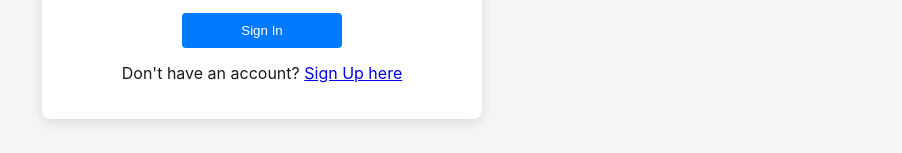
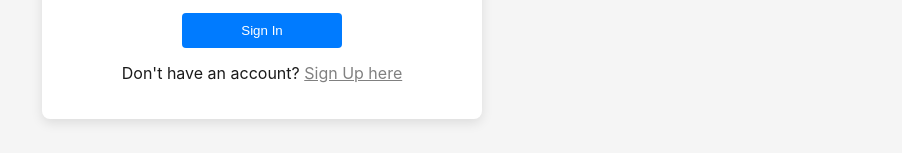
Before and after one commit to ayrtonaoki/aiou, a React (Create React App) app in the folder frontend/: page /login in a window 1280 px wide. Shown: the part 449-602 px from the top of the page, without its empty margins (378-1280 px from the left). Built offline with nearby package versions, Linux system fonts and the light colour scheme.

Commit message:
Apply text color for link tags in Login and Register pages

```diff
--- a/frontend/src/components/Login.js
+++ b/frontend/src/components/Login.js
@@ -76,6 +76,10 @@
     textAlign: 'center'
   };
 
+  const linkStyle = {
+    color: '#808080ff'
+  }
+
   return (
     <div style={wrapperStyle}>
       <div style={cardStyle}>
@@ -145,7 +149,7 @@
         </form>
 
         <p style={{ textAlign: 'center', marginTop: 15 }}>
-          Don't have an account? <Link to="/register">Sign Up here</Link>
+          Don't have an account? <Link to="/register" style={linkStyle}>Sign Up here</Link>
         </p>
       </div>
     </div>
--- a/frontend/src/components/Register.js
+++ b/frontend/src/components/Register.js
@@ -73,6 +73,10 @@
     textAlign: 'center'
   };
 
+  const linkStyle = {
+    color: '#808080ff'
+  }
+
   return (
     <div style={wrapperStyle}>
       <div style={cardStyle}>
@@ -141,7 +145,7 @@
         </form>
 
         <p style={{ textAlign: 'center', marginTop: 15 }}>
-          Already have an account? <Link to="/login">Sign in here</Link>
+          Already have an account? <Link to="/login" style={linkStyle}>Sign in here</Link>
         </p>
       </div>
     </div>
```
